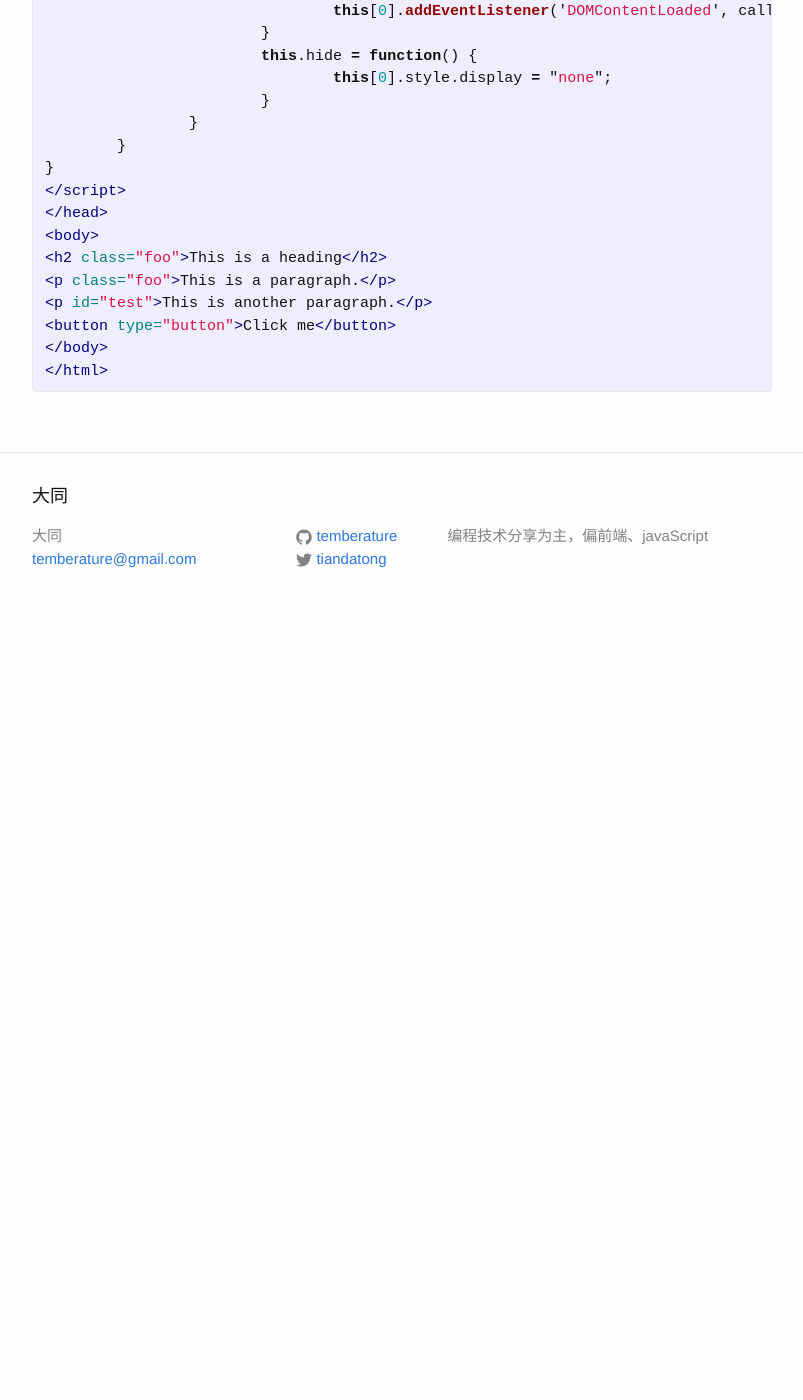
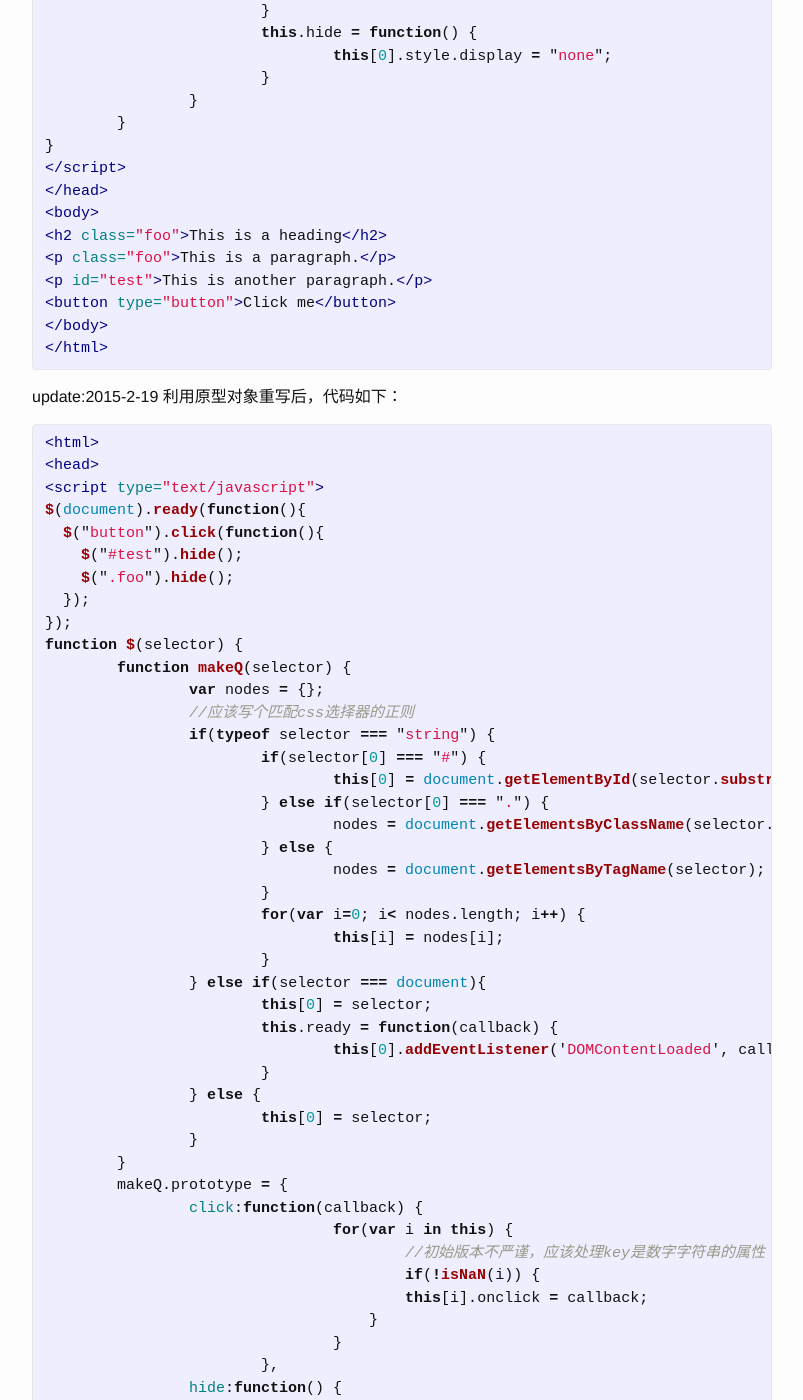
Before and after one commit to temberature/blog, a Jekyll site: the page built from _posts/2016-02-18-jQuery抽象方法追踪（2）.markdown, in a window 1280 px wide and 1400 px high, scrolled down 2526 px. Shown: the whole window, without its empty margins (238-1041 px from the left). Built offline with Jekyll 4.4.1, drawn with Linux system fonts in a browser that asks for light colours; before the commit the page ends 3156 px from its top, so only the background shows below that; some of the changed text lies outside the part shown.

Commit message:
update javaScript prototype

```diff
--- a/_config.yml
+++ b/_config.yml
@@ -6,7 +6,7 @@
 # 'jekyll serve'. If you change this file, please restart the server process.
 
 # Site settings
-title: 大同
+title: 抽象 分类 异同
 email: temberature@gmail.com
 description: > # this means to ignore newlines until "baseurl:"
   编程技术分享为主，偏前端、javaScript
--- a/_posts/2016-02-18-jQuery抽象方法追踪（1）.markdown
+++ b/_posts/2016-02-18-jQuery抽象方法追踪（1）.markdown
@@ -118,4 +118,7 @@ function $(selector) {
 </body>
 </html>
 {% endhighlight %}
+update:2015-2-19
+利用原型对象重写见下一篇。
+
 [w3school]: http://www.w3school.com.cn/jquery/jquery_intro.asp
--- a/_posts/2016-02-18-jQuery抽象方法追踪（2）.markdown
+++ b/_posts/2016-02-18-jQuery抽象方法追踪（2）.markdown
@@ -125,4 +124,69 @@ function $(selector) {
 </body>
 </html>
 {% endhighlight %}
+update:2015-2-19
+利用原型对象重写后，代码如下：
+{% highlight html %}
+<html>
+<head>
+<script type="text/javascript">
+$(document).ready(function(){
+  $("button").click(function(){
+    $("#test").hide();
+    $(".foo").hide();
+  });
+});
+function $(selector) {
+	function makeQ(selector) {
+		var nodes = {};
+		//应该写个匹配css选择器的正则
+		if(typeof selector === "string") {
+			if(selector[0] === "#") {
+				this[0] = document.getElementById(selector.substr(1));
+			} else if(selector[0] === ".") {
+				nodes = document.getElementsByClassName(selector.substr(1));
+			} else {
+				nodes = document.getElementsByTagName(selector);
+			}
+			for(var i=0; i< nodes.length; i++) {
+				this[i] = nodes[i];
+			}
+		} else if(selector === document){
+			this[0] = selector;
+			this.ready = function(callback) {
+				this[0].addEventListener('DOMContentLoaded', callback);
+			}
+		} else {
+			this[0] = selector;
+		}
+	}
+	makeQ.prototype = {
+		click:function(callback) {
+				for(var i in this) {
+					//初始版本不严谨，应该处理key是数字字符串的属性
+					if(!isNaN(i)) {
+				    	this[i].onclick = callback;
+				    }
+				}
+			},
+		hide:function() {
+				for(var i in this) {
+					if(!isNaN(i)) {
+						this[i].style.display = "none";
+					}
+				}
+			}
+	}
+	return new makeQ(selector);
+}
+</script>
+</head>
+<body>
+<h2 class="foo">This is a heading</h2>
+<p class="foo">This is a paragraph.</p>
+<p id="test">This is another paragraph.</p>
+<button type="button">Click me</button>
+</body>
+</html>
+{% endhighlight %}
 [w3school]: http://www.w3school.com.cn/jquery/jquery_syntax.asp
```
Also changed, not shown: other parts of _posts/2016-02-18-jQuery抽象方法追踪（2）.markdown (+0 -1 lines), _posts/2016-02-18-jQuery抽象方法追踪（0）.markdown (+52 -0 lines).
